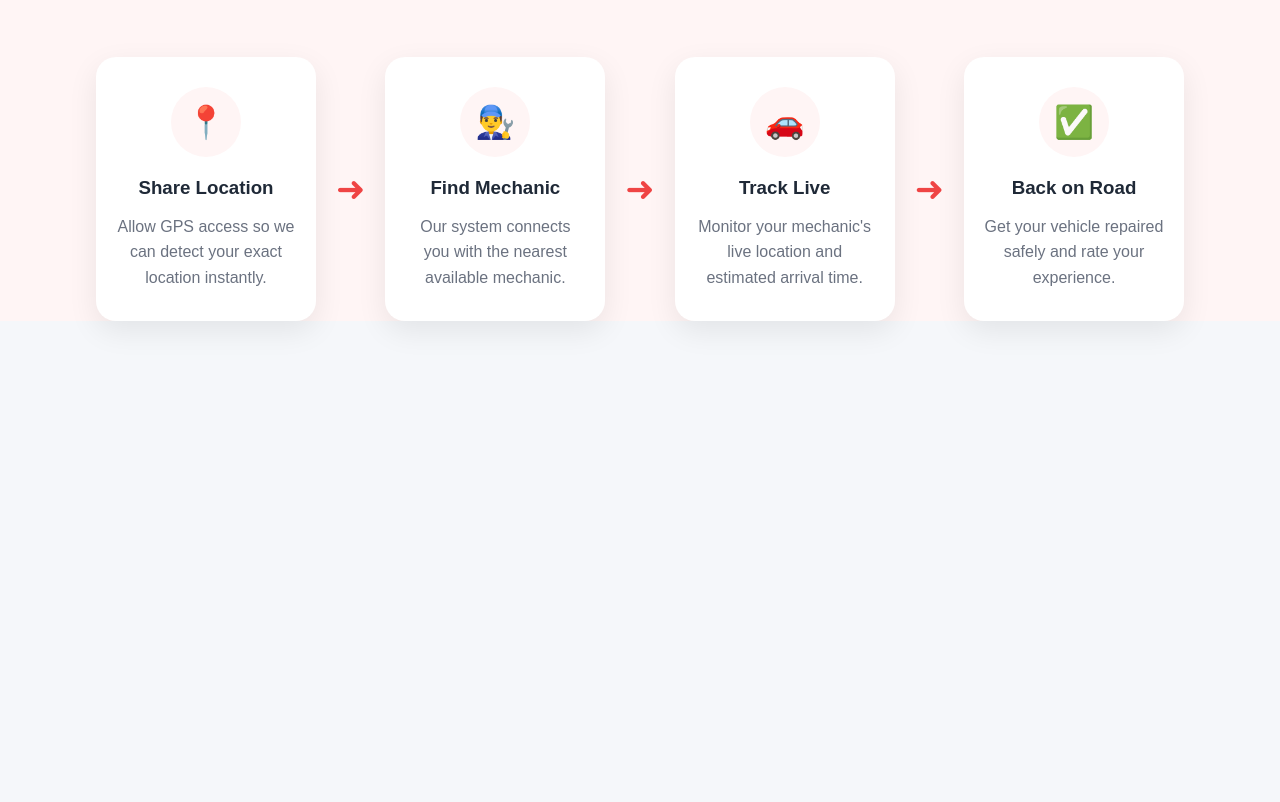
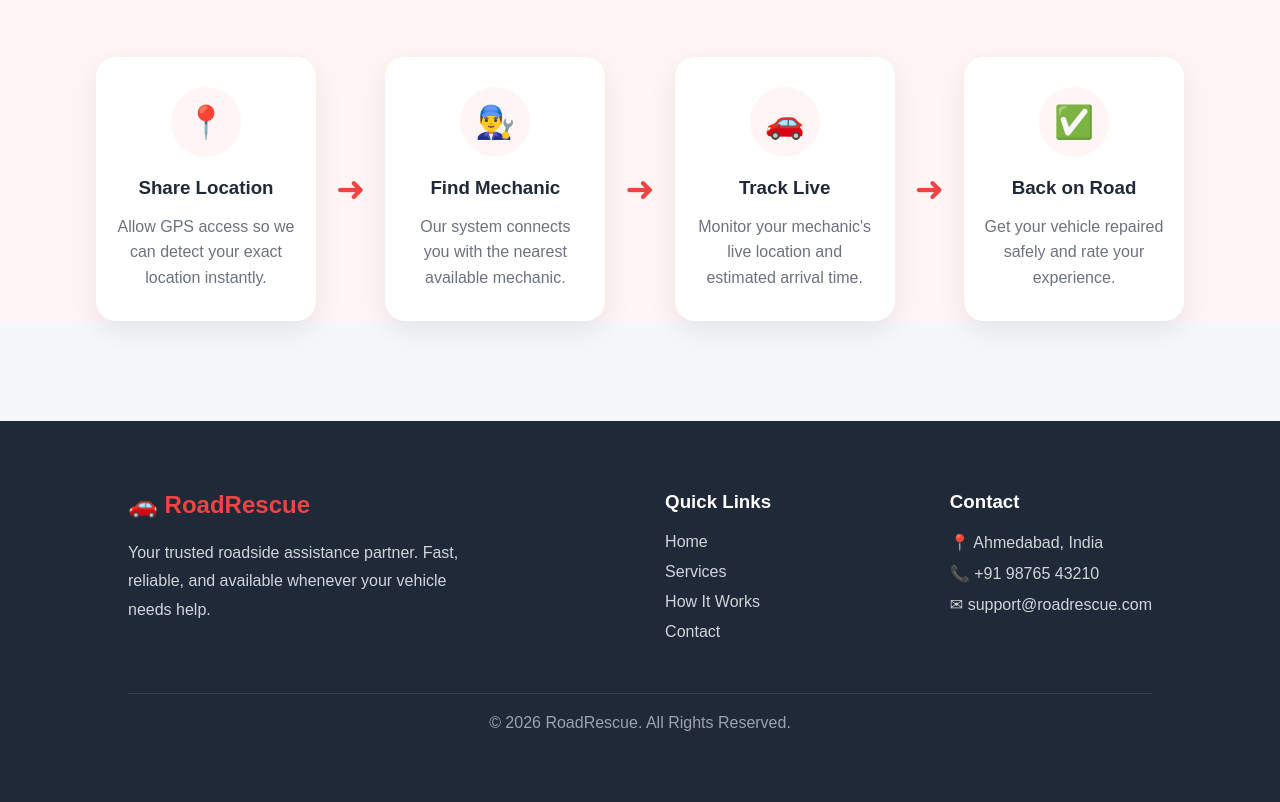
Before and after one commit to miralsolanki17/RoadRescue, a plain HTML site: page Index.html in a window 1280 px wide. Shown: the part 1526-2328 px from the top of the page. Before the commit the page ends 1947 px from the top, so only its background shows below. Drawn offline with Linux system fonts and the light colour scheme.

Commit message:
Footer done

```diff
--- a/Index.html
+++ b/Index.html
@@ -131,6 +131,51 @@
     </div>
 
 </section>
+<footer>
+
+    <div class="footer-container">
+
+        <div class="footer-about">
+
+            <h2>🚗 RoadRescue</h2>
+
+            <p>
+                Your trusted roadside assistance partner.
+                Fast, reliable, and available whenever your vehicle needs help.
+            </p>
+
+        </div>
+
+        <div class="footer-links">
+
+            <h3>Quick Links</h3>
+
+            <a href="#">Home</a>
+            <a href="#">Services</a>
+            <a href="#">How It Works</a>
+            <a href="#">Contact</a>
+
+        </div>
+
+        <div class="footer-contact">
+
+            <h3>Contact</h3>
+
+            <p>📍 Ahmedabad, India</p>
+            <p>📞 +91 98765 43210</p>
+            <p>✉ support@roadrescue.com</p>
+
+        </div>
+
+    </div>
+
+    <hr>
+
+    <p class="copyright">
+        © 2026 RoadRescue. All Rights Reserved.
+    </p>
+
+</footer>
 </body>
 
 </html>
--- a/style.css
+++ b/style.css
@@ -332,3 +332,69 @@ body {
     font-size:35px;
     color:#ef4444;
 }
+footer{
+    background:#1f2937;
+    color:white;
+    padding:70px 10%;
+    margin-top:100px;
+}
+
+.footer-container{
+    display:flex;
+    justify-content:space-between;
+    flex-wrap:wrap;
+    gap:50px;
+}
+
+.footer-about{
+    width:35%;
+}
+
+.footer-about h2{
+    color:#ef4444;
+    margin-bottom:20px;
+}
+
+.footer-about p{
+    color:#d1d5db;
+    line-height:1.8;
+}
+
+.footer-links,
+.footer-contact{
+    display:flex;
+    flex-direction:column;
+}
+
+.footer-links h3,
+.footer-contact h3{
+    margin-bottom:20px;
+}
+
+.footer-links a{
+    color:#d1d5db;
+    text-decoration:none;
+    margin-bottom:12px;
+    transition:.3s;
+}
+
+.footer-links a:hover{
+    color:#ef4444;
+}
+
+.footer-contact p{
+    color:#d1d5db;
+    margin-bottom:12px;
+}
+
+hr{
+    margin:40px 0 20px;
+    border:0;
+    height:1px;
+    background:#374151;
+}
+
+.copyright{
+    text-align:center;
+    color:#9ca3af;
+}
```
